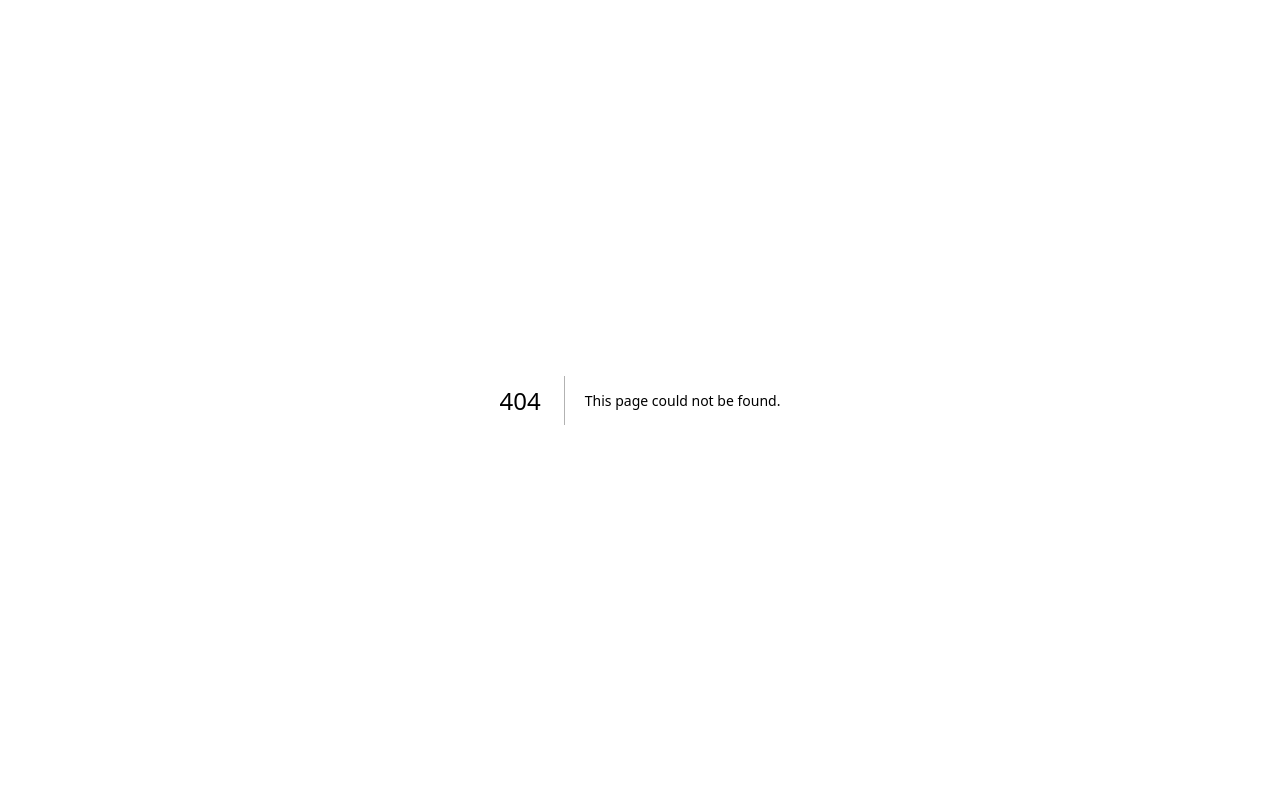
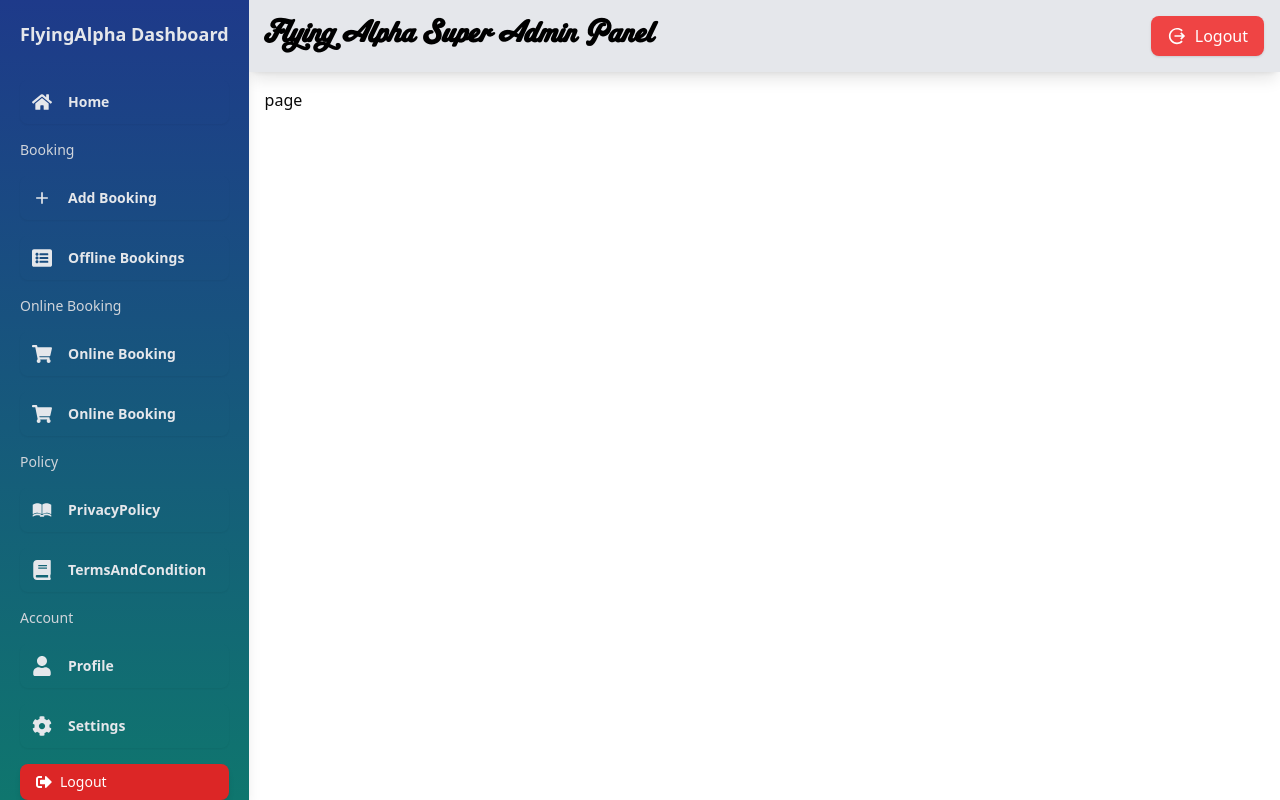
Before and after one commit to flyingalphahotel-2025/FlyingAlpha_hotel, a Next.js app: page /admin/dashboard/booking/OfflineBooking/1 in a window 1280 px wide. Before the commit this address had no page. Built offline with nearby package versions, Linux system fonts and the light colour scheme.

Commit message:
Updated the api for the /app/api/offlineBooking/[id]/route.js

```diff
--- /dev/null
+++ b/src/app/admin/dashboard/booking/OfflineBooking/[id]/page.jsx
@@ -0,0 +1,9 @@
+import React from 'react'
+
+const page = () => {
+  return (
+    <div>page</div>
+  )
+}
+
+export default page
--- a/src/app/admin/dashboard/booking/OfflineBooking/page.jsx
+++ b/src/app/admin/dashboard/booking/OfflineBooking/page.jsx
@@ -111,8 +111,9 @@ const OfflineBookings = () => {
   const paginate = (pageNumber) => setCurrentPage(pageNumber);
 
   const handleView = (bookingId) => {
-    router.push(`/bookings/${bookingId}`);
+    router.push(`/admin/dashboard/booking/OfflineBooking/${bookingId}`);
   };
+
 
   const handlePrint = (bookingId) => {
     // Print functionality would go here
--- /dev/null
+++ b/src/app/api/offlineBooking/[id]/route.js
@@ -0,0 +1,41 @@
+import connectDB from "@/lib/dbConnect";
+import offlineBooking from "@/models/offlineBooking";
+import { NextResponse } from "next/server";
+
+
+export const GET = async (req, { params }) => {
+  try {
+    await connectDB();
+
+    const { id } = params;
+
+    const booking = await offlineBooking.findById(id).populate({
+      path: "users",
+      select: "fullName email mobileNumber",
+    });
+
+    if (!booking) {
+      return NextResponse.json(
+        { message: "Booking not found" },
+        { status: 404 }
+      );
+    }
+
+    return NextResponse.json(
+      {
+        message: "Booking fetched successfully",
+        booking,
+      },
+      { status: 200 }
+    );
+  } catch (error) {
+    console.error("Error fetching booking:", error);
+    return NextResponse.json(
+      {
+        message: "Error fetching booking",
+        error: error instanceof Error ? error.message : String(error),
+      },
+      { status: 500 }
+    );
+  }
+};
--- a/src/components/AdminPanel/Shared/SidebarAdmin.jsx
+++ b/src/components/AdminPanel/Shared/SidebarAdmin.jsx
@@ -53,13 +53,31 @@ const SidebarAdmin = () => {
             />
           </Link>
 
-          <SectionTitle title="Orders" />
+          <SectionTitle title="Booking" />
           <Link href="/admin/dashboard/booking/AddBooking" passHref>
             <SidebarItem
               icon={<MdAdd />}
               label="Add Booking"
               selected={selectedItem === 'Add Booking'}
               onClick={() => setSelectedItem('Add Booking')}
+            />
+          </Link>
+          <Link href="/admin/dashboard/booking/OfflineBooking" passHref>
+            <SidebarItem
+              icon={<FaListAlt />}
+              label="Offline Bookings"
+              selected={selectedItem === 'Offline Bookings'}
+              onClick={() => setSelectedItem('Offline Bookings')}
+            />
+          </Link>
+
+          <SectionTitle title="Online Booking" />
+          <Link href="/admin/dashboard/booking/OnlineBooking" passHref>
+            <SidebarItem
+              icon={<FaShoppingCart />}
+              label="Online Booking"
+              selected={selectedItem === 'Online Booking'}
+              onClick={() => setSelectedItem('Online Booking')}
             />
           </Link>
           <Link href="/admin/dashboard/booking/OnlineBooking" passHref>
@@ -70,22 +88,8 @@ const SidebarAdmin = () => {
               onClick={() => setSelectedItem('Online Booking')}
             />
           </Link>
-          <Link href="/admin/dashboard/booking/OfflineBooking" passHref>
-            <SidebarItem
-              icon={<FaListAlt />}
-              label="Offline Bookings"
-              selected={selectedItem === 'Offline Bookings'}
-              onClick={() => setSelectedItem('Offline Bookings')}
-            />
-          </Link>
-          <Link href="/admin/dashboard/orders/search" passHref>
-            <SidebarItem
-              icon={<FaSearch />}
-              label="Search Bookings"
-              selected={selectedItem === 'Search Bookings'}
-              onClick={() => setSelectedItem('Search Bookings')}
-            />
-          </Link>
+
+
 
           <SectionTitle title="Policy" />
           <Link href="/admin/dashboard/PrivacyPolicy" passHref>
```
